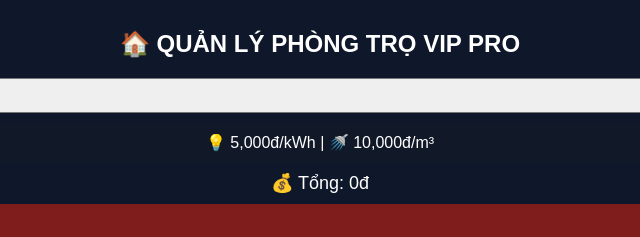
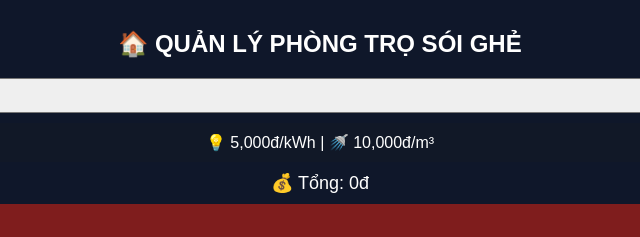
Before and after one commit to theanh1706/phongtro, a plain HTML site: page index.html in a window 1280 px wide. Shown: the top 237 px of the page, 320-960 px from the left. Drawn offline with Linux system fonts and the light colour scheme.

Commit message:
Update index.html

```diff
--- a/index.html
+++ b/index.html
@@ -54,7 +54,7 @@ button{
 
 <body>
 
-<h2>🏠 QUẢN LÝ PHÒNG TRỌ VIP PRO</h2>
+<h2>🏠 QUẢN LÝ PHÒNG TRỌ SÓI GHẺ</h2>
 
 <select id="month" onchange="changeMonth()"></select>
 
```
